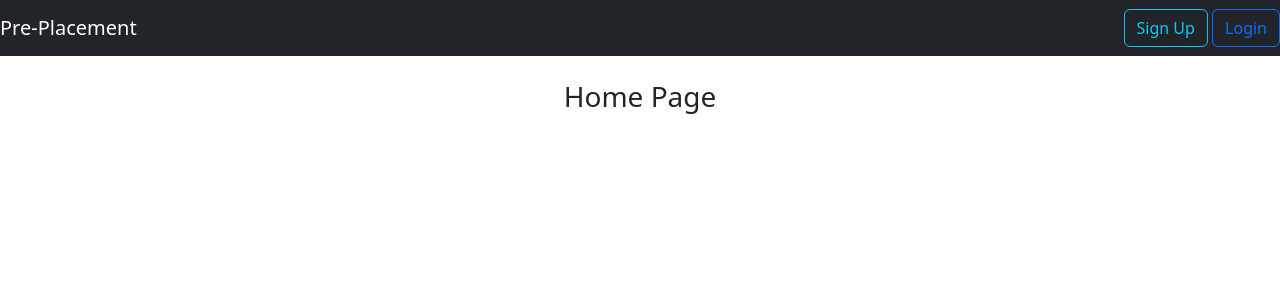
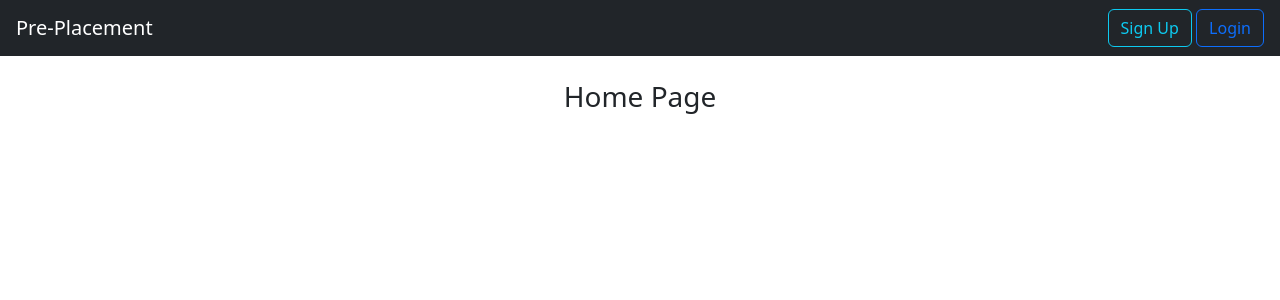
Before and after one commit to ImMrRohitSahu/preplacementTask, a React (Vite) app: page / in a window 1280 px wide. Shown: the top 300 px of the page. Built offline with nearby package versions, Linux system fonts and the light colour scheme; no server answers.

Commit message:
first commit

```diff
--- a/src/components/AppHeader/AppHeader.jsx
+++ b/src/components/AppHeader/AppHeader.jsx
@@ -27,7 +27,7 @@ const AppHeader = () => {
               <Navbar
                 bg="dark"
                 variant="dark"
-                className="d-flex justify-content-between"
+                className="d-flex justify-content-between px-md-3 px-1"
               >
                 <Navbar.Brand href="#home">Pre-Placement</Navbar.Brand>
                 <div>
```
